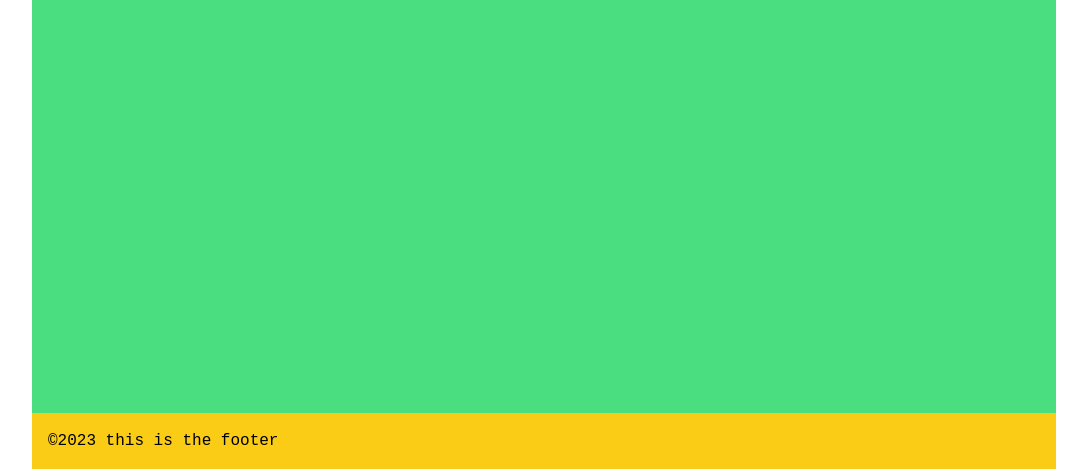
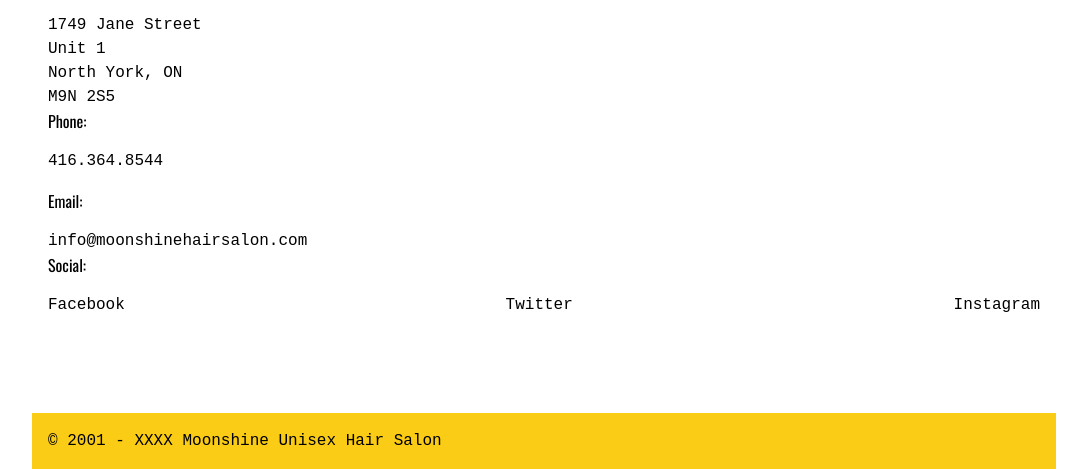
Before and after one commit to alaugustin/moonshine, a website built with webpack: page dist/index.html in a window 1280 px wide. Shown: the part 331-800 px from the top of the page, without its empty margins (96-1183 px from the left). Built offline with nearby package versions, Linux system fonts and the light colour scheme; files whose address does not match are found by name.

Commit message:
static content

```diff
--- a/src/data.js
+++ b/src/data.js
@@ -1,35 +1,21 @@
 const content = {
   siteName: 'Moonshine Unisex Hair Salon',
-  sitePhoto: 'https://moonshinehairsalon.com/img/moonshine.jpg',
   contact: {
-    address: {
-      streetNumber: 1749,
-      unitNumber: 1,
-      street: 'Jane St.',
-      city: 'North York',
-      province: 'ON',
-      postalCode: 'M9N 2S5',
-    },
-    phone: '416.364.8544',
-    email: 'info@moonshinehairsalon.com',
     social: {
       faceBook: {
         icon: 'https://moonshinehairsalon.com/img/facebook.png',
-        url: 'https://www.facebook.com/MoonshineHairSalon',
       },
       twitter: {
         icon: 'https://moonshinehairsalon.com/img/twitter.png',
-        url: 'https://twitter.com/MoonshineSalon',
       },
       instagram: {
         icon: 'https://moonshinehairsalon.com/img/twitter.png',
-        url: 'https://www.instagram.com/moonshinesalon/',
       }
     }
   },
   main: {
     services: ['Curls', 'Texturizing', 'Braids', 'Twists', 'Weave', 'Relaxer', 'Soft (Jheri) Curls', 'Colouring', 'Perm', 'Hot Press', 'Highlights', 'Creative Men\'s Cut', 'Boy\'s Cut', 'Kid\'s Hairdo'],
-  }
+  },
 };
 
 export default content;
```
Also changed, not shown: dist/index.html.
